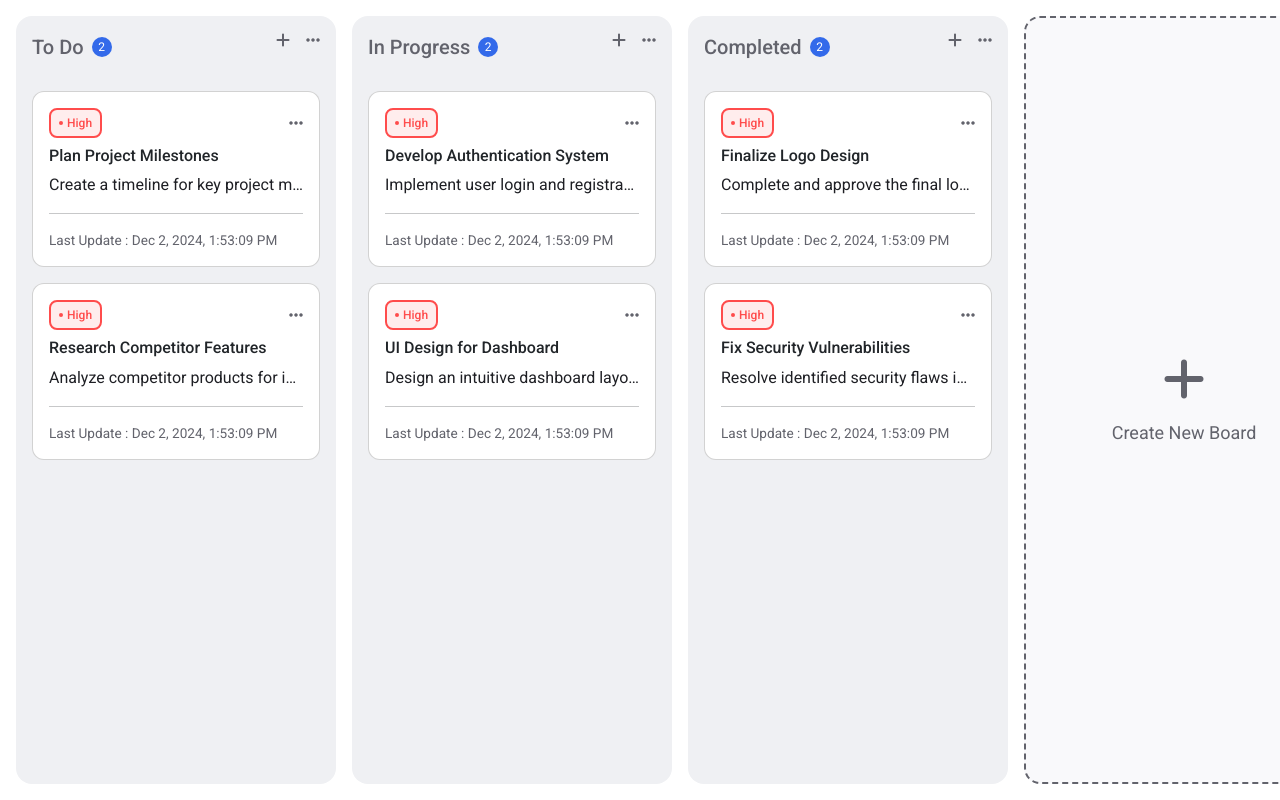
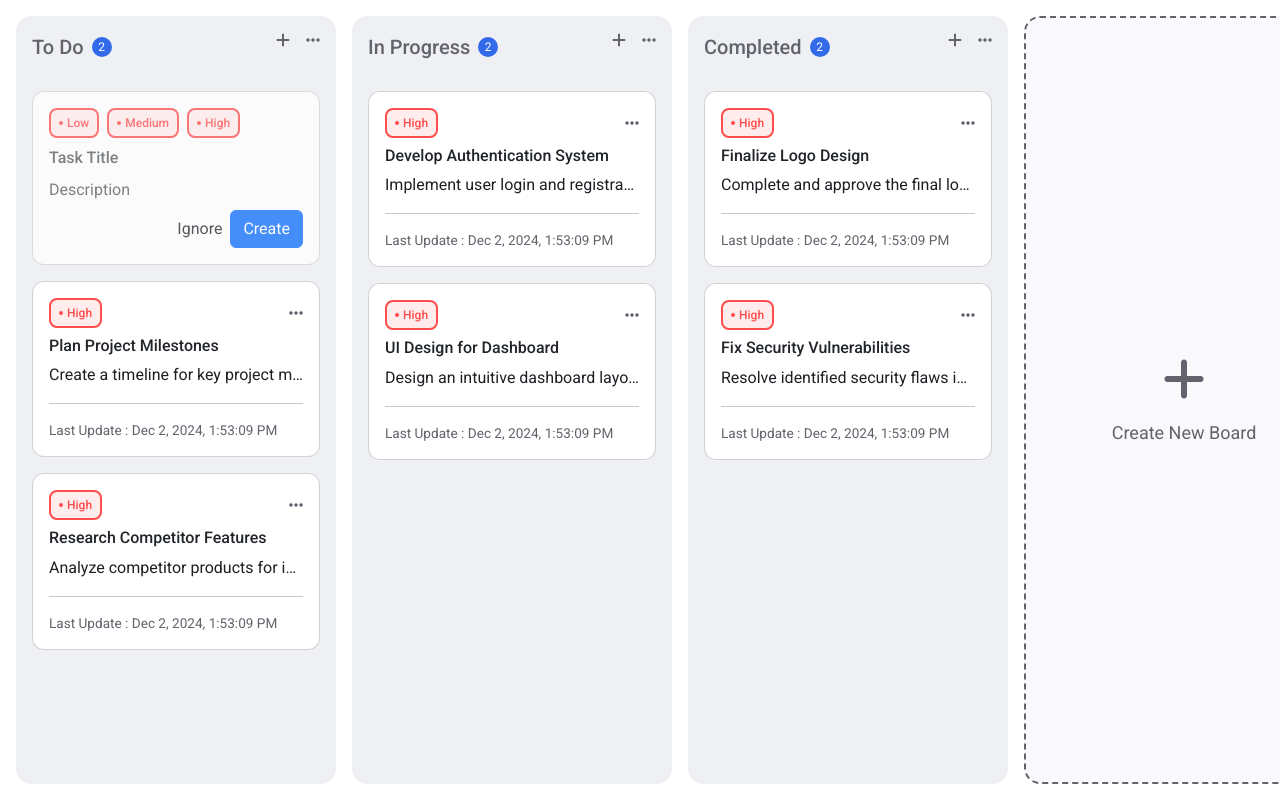
Before and after one commit to paula-a-pham/task-manager-frontend, an Angular app: page /home in a window 1280 px wide. Both pictures are taken after a click on the icon 283 px from the left and 40 px from the top of the page. Built offline with nearby package versions, Linux system fonts and the light colour scheme.

Commit message:
setup new task view

```diff
--- a/src/app/components/home/home.component.css
+++ b/src/app/components/home/home.component.css
@@ -146,6 +146,32 @@
 
   color: #1e1f24;
 }
+.modal-body {
+  overflow-y: scroll;
+  scrollbar-width: none;
+  max-height: 75vh;
+}
+.new-task {
+  opacity: 75%;
+}
+.new-task-title {
+  border: none;
+  padding: 0;
+  font-weight: 500;
+}
+.new-task-title:focus {
+  border: none;
+  box-shadow: none;
+  font-weight: 500;
+}
+.new-task-desc {
+  border: none;
+  padding: 0;
+}
+.new-task-desc:focus {
+  border: none;
+  box-shadow: none;
+}
 @media (max-width: 992px) {
   .board-container {
     width: 100%;
--- a/src/app/components/home/home.component.html
+++ b/src/app/components/home/home.component.html
@@ -12,8 +12,43 @@
         </div>
       </div>
       <div class="d-flex ms-auto">
-        <i class="fa-solid fa-plus"></i>
+        <i class="fa-solid fa-plus" (click)="displayNewTaskCard(board.id)"></i>
         <i class="fa-solid fa-ellipsis ms-3"></i>
+      </div>
+    </div>
+    <div *ngIf="newTaskFlag && boardId === board.id" class="new-task card mb-3">
+      <div class="card-body">
+        <div class="task-header d-flex align-items-center mb-2">
+          <div class="task-priority d-flex align-items-center me-2">
+            <div class="circle me-1"></div>
+            Low
+          </div>
+          <div class="task-priority d-flex align-items-center me-2">
+            <div class="circle me-1"></div>
+            Medium
+          </div>
+          <div class="task-priority d-flex align-items-center me-2">
+            <div class="circle me-1"></div>
+            High
+          </div>
+        </div>
+
+        <div class="task-body">
+          <input
+            type="text"
+            class="form-control new-task-title mb-2"
+            placeholder="Task Title"
+          />
+          <input
+            type="text"
+            class="form-control new-task-desc mb-2"
+            placeholder="Description"
+          />
+          <div class="d-flex align-items-center justify-content-end">
+            <div class="me-2">Ignore</div>
+            <button class="btn btn-primary">Create</button>
+          </div>
+        </div>
       </div>
     </div>
     <div
--- a/src/app/components/home/home.component.ts
+++ b/src/app/components/home/home.component.ts
@@ -7,6 +7,7 @@ import {
 } from '@angular/cdk/drag-drop';
 import { ITask } from '../../models/itask';
 import { NgbModal, NgbOffcanvas } from '@ng-bootstrap/ng-bootstrap';
+import { MatChipEditedEvent, MatChipInputEvent } from '@angular/material/chips';
 
 @Component({
   selector: 'app-home',
@@ -96,8 +97,20 @@ export class HomeComponent {
   ];
 
   task!: ITask;
+  // addOnBlur = true;
+  tags!: string[];
 
-  constructor(private offcanvasService: NgbOffcanvas,private modalService :NgbModal) {}
+  newTaskFlag!: boolean;
+  boardId!: number;
+
+  constructor(
+    private offcanvasService: NgbOffcanvas,
+    private modalService: NgbModal
+  ) {
+    this.tags = [];
+    this.newTaskFlag = false;
+    this.boardId = 0;
+  }
 
   dropTask(event: CdkDragDrop<ITask[]>) {
     if (event.previousContainer === event.container) {
@@ -133,6 +146,49 @@ export class HomeComponent {
   }
 
   openDialog(content: TemplateRef<any>) {
-		this.modalService.open(content);
-	}
+    this.modalService.open(content);
+  }
+
+  displayNewTaskCard(id: number): void {
+    this.newTaskFlag = true;
+    this.boardId = id;
+  }
+
+  hideNewTaskCard(): void {
+    this.newTaskFlag = false;
+    this.boardId = 0;
+    this.tags = [];
+  }
+
+  add(event: MatChipInputEvent): void {
+    const value = (event.value || '').trim();
+
+    if (value) {
+      this.tags.push(value);
+    }
+
+    event.chipInput!.clear();
+  }
+
+  remove(tag: string): void {
+    const index = this.tags.indexOf(tag);
+
+    if (index >= 0) {
+      this.tags.splice(index, 1);
+    }
+  }
+
+  edit(tag: string, event: MatChipEditedEvent) {
+    const value = event.value.trim();
+
+    if (!value) {
+      this.remove(tag);
+      return;
+    }
+
+    const index = this.tags.indexOf(tag);
+    if (index >= 0) {
+      this.tags[index] = value;
+    }
+  }
 }
```
Also changed, not shown: src/app/app.module.ts (+10 -1 lines).
